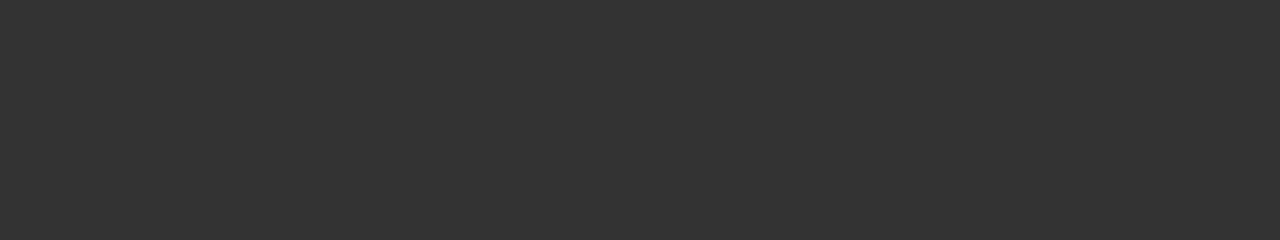
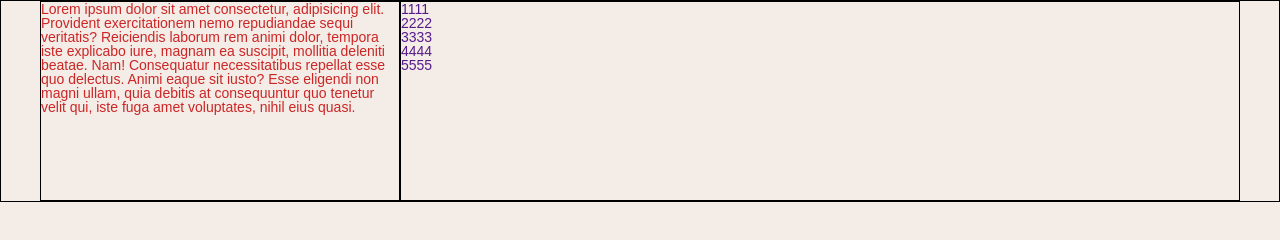
Before and after one commit to IvanGerman/AdaptiveLayout, a plain HTML site: page index.html in a window 1280 px wide. Drawn offline with Linux system fonts and the light colour scheme.

Commit message:
refactor: refactor styles.css

```diff
--- a/index.html
+++ b/index.html
@@ -16,18 +16,19 @@
 		<header class="header">
 			<div class="container">
 				<div class="header-row">
-					<a class="header-logo"></a>
+					<div class="name">Lorem ipsum dolor sit amet consectetur, adipisicing elit. Provident exercitationem nemo repudiandae sequi veritatis? Reiciendis laborum rem animi dolor, tempora iste explicabo iure, magnam ea suscipit, mollitia deleniti beatae. Nam!
+					Consequatur necessitatibus repellat esse quo delectus. Animi eaque sit iusto? Esse eligendi non magni ullam, quia debitis at consequuntur quo tenetur velit qui, iste fuga amet voluptates, nihil eius quasi. </div>
 					<div class="header-menu menu">
             <div class="menu-icon icon-menu" >
 							<span></span>
 						</div>
 						<nav class="menu-body">
 							<ul class="menu-list">
-								<li><a href="" class="menu-link"></a></li>
-								<li><a href="" class="menu-link"></a></li>
-								<li><a href="" class="menu-link"></a></li>
-								<li><a href="" class="menu-link"></a></li>
-								<li><a href="" class="menu-link"></a></li>
+								<li><a href="" class="menu-link">1111</a></li>
+								<li><a href="" class="menu-link">2222</a></li>
+								<li><a href="" class="menu-link">3333</a></li>
+								<li><a href="" class="menu-link">4444</a></li>
+								<li><a href="" class="menu-link">5555</a></li>
 							</ul>
 						</nav>
 					</div>
@@ -37,12 +38,26 @@
 		<main class="page">
 			<div class="container">
 				<div class="sections">
-        <section></section>
-				<section></section>
-				<section></section>
-				<section></section>
-				<section></section>
-				<section></section>
+        <section class="photo-section">
+					<div></div>
+					<div></div>
+				</section>
+				<section class="skills-section">
+					<div class="skills-div"></div>
+				</section>
+				<section class="project-section">
+					<div></div>
+					<div></div>
+				</section>
+				<section class="code-section">
+          <div class="code"></div>
+				</section>
+				<section class="education-section">
+          <div class="education"></div>
+				</section>
+				<section class="contacts-section">
+					<div class="contacts"></div>
+				</section>
 				</div>
 			</div>
 		</main>
--- a/styles.css
+++ b/styles.css
@@ -40,8 +40,8 @@ body {
   height: 100%;
   line-height: 1;
   font-size: 14px;
-  background-color: #333;
-  color: #fff;
+  background-color:  #f4ece6;
+  color: rgb(204, 38, 38);
   font-family: Arial, "Helvetica Neue", Helvetica, sans-serif;
 }
 
@@ -49,4 +49,37 @@ body {
   min-height: 100%;
 }
 
+
 /* --------------------------------------------------------------------------------------------------------- */
+
+
+
+.container {
+  max-width: 1200px;
+  min-height: inherit;
+  margin: 0px auto;
+
+}
+
+.header {
+  min-height: 200px;
+  border: 1px solid #000000;
+}
+
+.header-row {
+  min-height: inherit;
+  display: grid;
+  grid-template-columns: 30% 70%;
+
+}
+.name {
+  width: 100%;
+  height: 100%;
+  border: 1px solid #000000;
+}
+
+.header-menu {
+  width: 100%;
+  height: 100%;
+  border: 1px solid #000000;
+}
```
